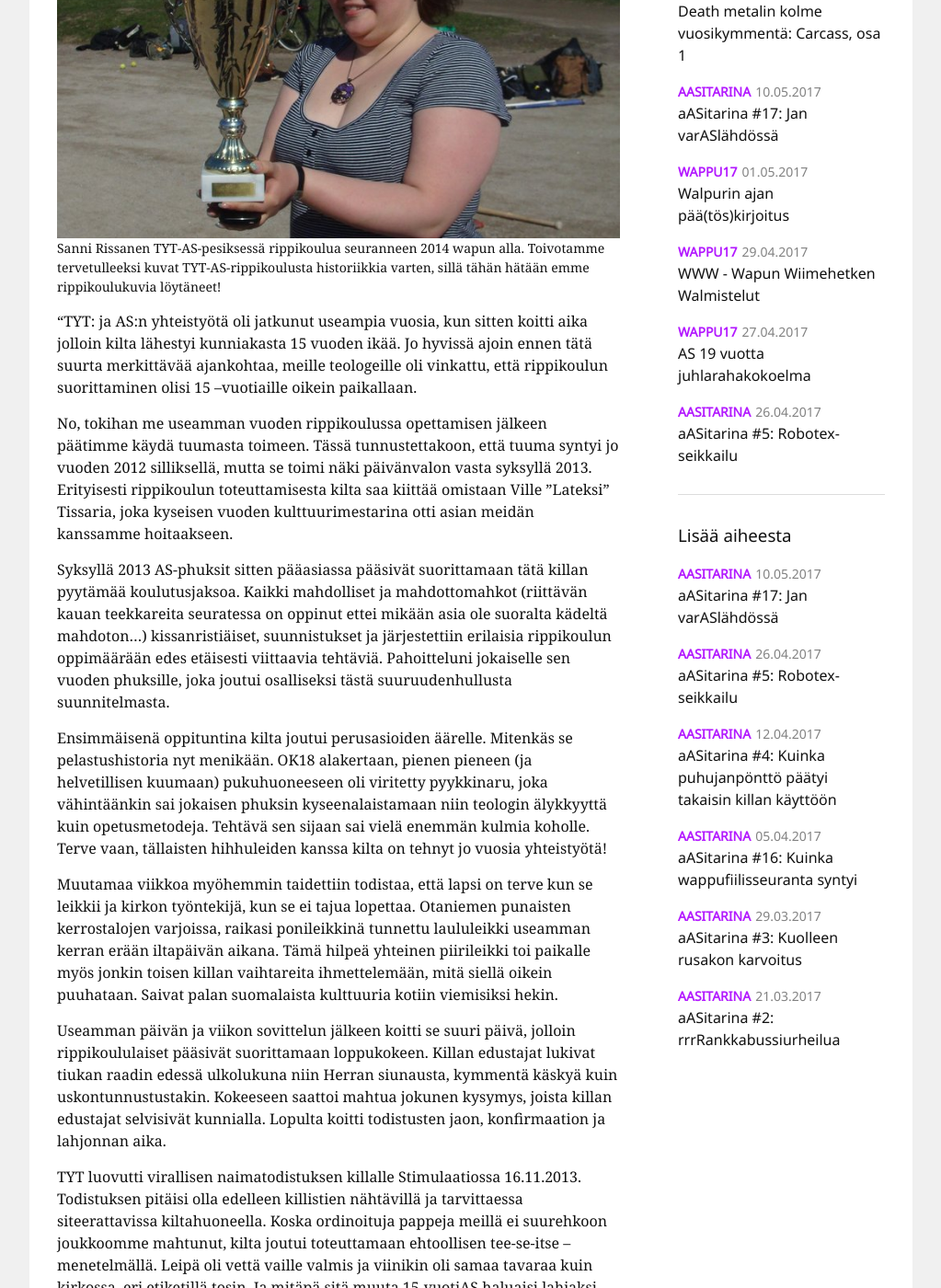
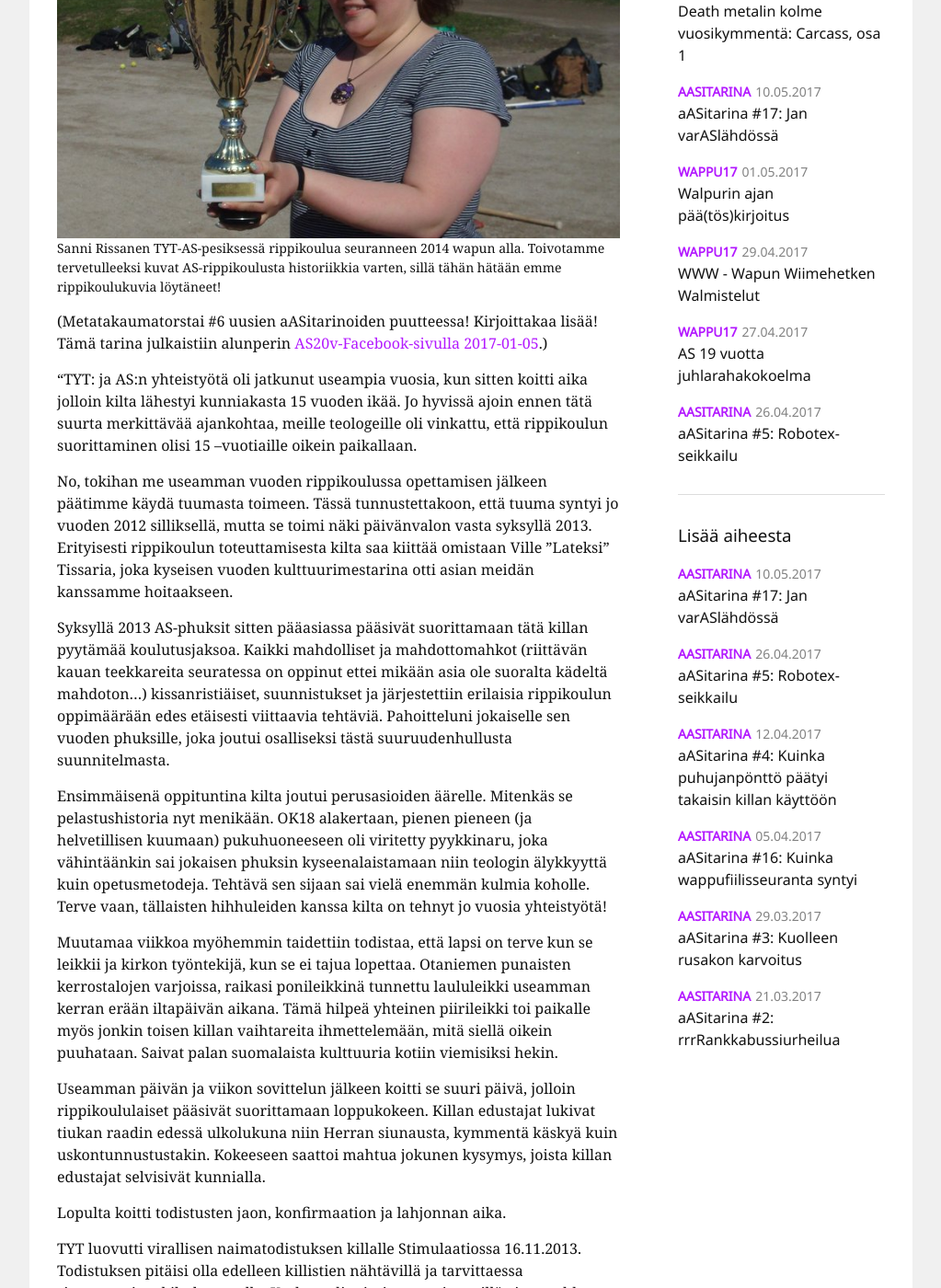
Before and after one commit to AS-kilta/gt-web, a Jekyll site: the page built from _posts/2017-05-18-aasitarina-as-rippikoulu.md, in a window 1280 px wide and 1400 px high, scrolled down 632 px. Shown: the whole window at 92% size, without its empty margins (128-1151 px from the left). Built offline with Jekyll 4.4.1, drawn with Linux system fonts in a browser that asks for light colours; some of the changed text lies outside the part shown.

Commit message:
Korjaukset

```diff
--- a/_posts/2017-05-18-aasitarina-as-rippikoulu.md
+++ b/_posts/2017-05-18-aasitarina-as-rippikoulu.md
@@ -1,13 +1,15 @@
 ---
 layout: post
-title:  "aASitarina #18: AS-rippikoulu"
+title:  "aASitarina #6: AS-rippikoulu"
 date:   2017-05-26 00:00:00 +0200
 categories: aasitarina
 image: "/static/aasitarina/pesispokaali.JPG"
-caption: "Sanni Rissanen TYT-AS-pesiksessä rippikoulua seuranneen 2014 wapun alla. Toivotamme tervetulleeksi kuvat TYT-AS-rippikoulusta historiikkia varten, sillä tähän hätään emme rippikoulukuvia löytäneet!"
-ingress: Kuudes aASitarina on Sanni Rissasen kertomus, kuinka Teologian Ylioppilaiden Tiedekuntayhdistys TYT järjesti killalle rippikoulun ja siten myös naimaluvan.
+caption: "Sanni Rissanen TYT-AS-pesiksessä rippikoulua seuranneen 2014 wapun alla. Toivotamme tervetulleeksi kuvat AS-rippikoulusta historiikkia varten, sillä tähän hätään emme rippikoulukuvia löytäneet!"
+ingress: Kuudes aASitarina on Sanni Rissasen (TYT '09) kertomus, kuinka Teologian Ylioppilaiden Tiedekuntayhdistys TYT järjesti killalle rippikoulun ja siten myös naimaluvan.
 author: Juho Salmi
 ---
+
+(Metatakaumatorstai #6 uusien aASitarinoiden puutteessa! Kirjoittakaa lisää! Tämä tarina julkaistiin alunperin [AS20v-Facebook-sivulla 2017-01-05](https://www.facebook.com/AS20v/photos/a.428363544218003.1073741828.258282037892822/454577104929980).)
 
 "TYT: ja AS:n yhteistyötä oli jatkunut useampia vuosia, kun sitten koitti aika jolloin kilta lähestyi kunniakasta 15 vuoden ikää. Jo hyvissä ajoin ennen tätä suurta merkittävää ajankohtaa, meille teologeille oli vinkattu, että rippikoulun suorittaminen olisi 15 –vuotiaille oikein paikallaan.
 
@@ -20,6 +22,7 @@
 Muutamaa viikkoa myöhemmin taidettiin todistaa, että lapsi on terve kun se leikkii ja kirkon työntekijä, kun se ei tajua lopettaa. Otaniemen punaisten kerrostalojen varjoissa, raikasi ponileikkinä tunnettu laululeikki useamman kerran erään iltapäivän aikana. Tämä hilpeä yhteinen piirileikki toi paikalle myös jonkin toisen killan vaihtareita ihmettelemään, mitä siellä oikein puuhataan. Saivat palan suomalaista kulttuuria kotiin viemisiksi hekin.
 
 Useamman päivän ja viikon sovittelun jälkeen koitti se suuri päivä, jolloin rippikoululaiset pääsivät suorittamaan loppukokeen. Killan edustajat lukivat tiukan raadin edessä ulkolukuna niin Herran siunausta, kymmentä käskyä kuin uskontunnustustakin. Kokeeseen saattoi mahtua jokunen kysymys, joista killan edustajat selvisivät kunnialla.
+
 Lopulta koitti todistusten jaon, konfirmaation ja lahjonnan aika.
 
 TYT luovutti virallisen naimatodistuksen killalle Stimulaatiossa 16.11.2013. Todistuksen pitäisi olla edelleen killistien nähtävillä ja tarvittaessa siteerattavissa kiltahuoneella. Koska ordinoituja pappeja meillä ei suurehkoon joukkoomme mahtunut, kilta joutui toteuttamaan ehtoollisen tee-se-itse –menetelmällä. Leipä oli vettä vaille valmis ja viinikin oli samaa tavaraa kuin kirkossa, eri etiketillä tosin. Ja mitäpä sitä muuta 15-vuotiAS haluaisi lahjaksi, kuin mopon. Meillä päin, idässä mopo kuitenkin tunnetaan jalkapallojoukkueen lyhenteenä, eikä moottoroituna kaksipyöräisenä ajoneuvona. Tämän väärinymmärryksen seurauksena kilta sai vieraakseen myös jäseniä Mooseksen Potkusta (aka MoPo) ja pelinumero 15 on jäädytetty AS-killan käyttöön.
```
